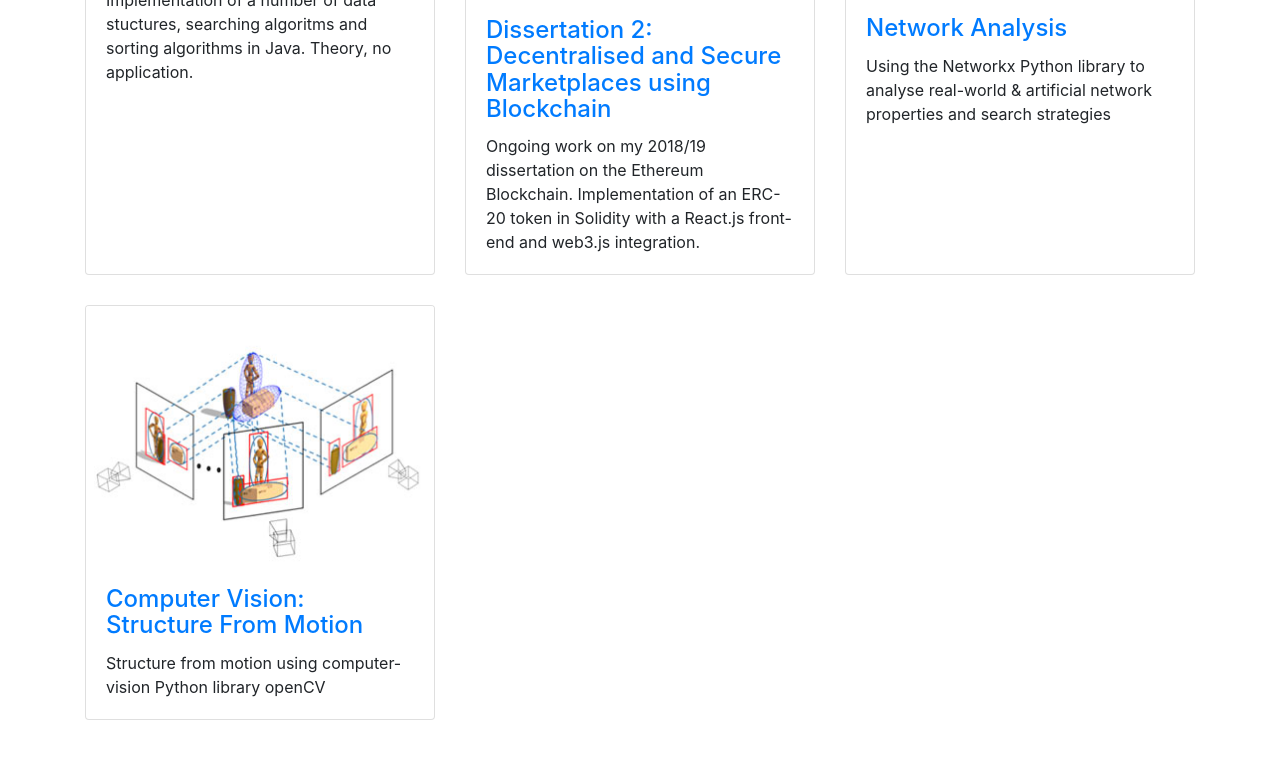
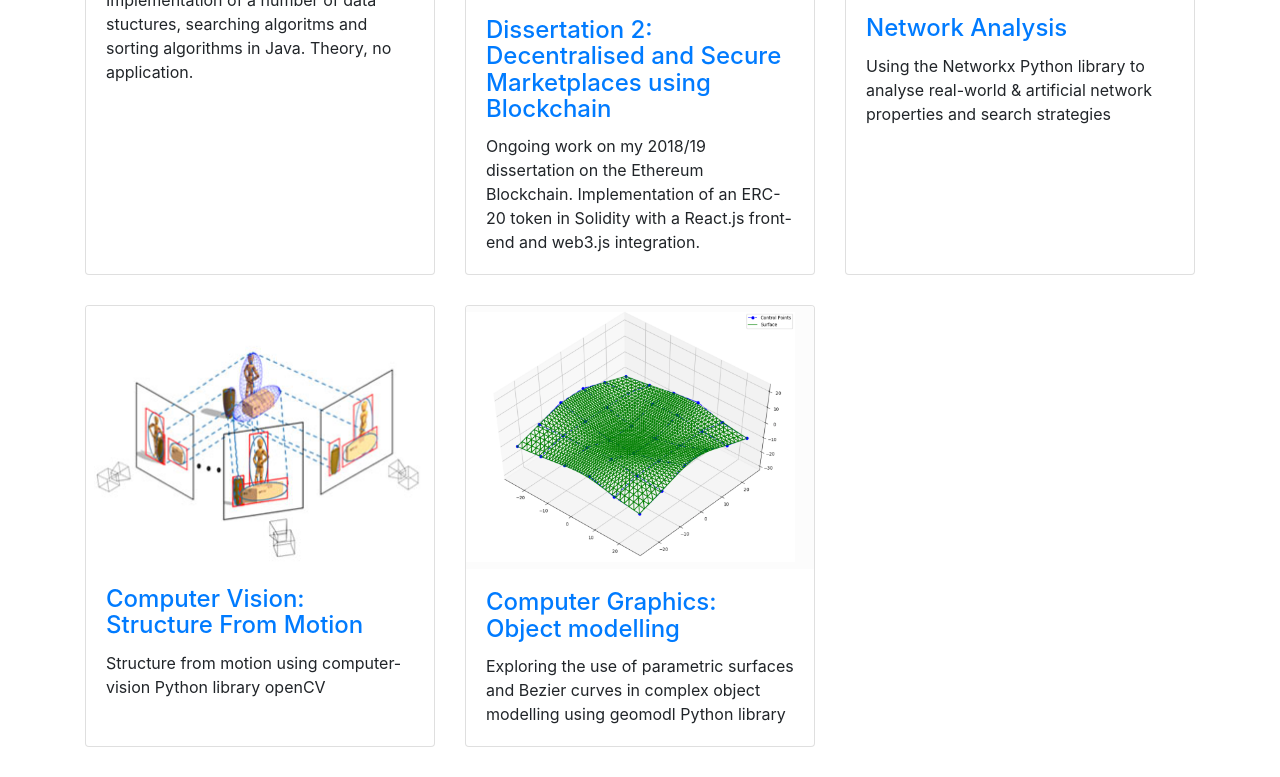
Before and after one commit to ChristianJohnston97/ChristianJohnston97.github.io, a website: page academic.html in a window 1280 px wide. Shown: the part 2808-3585 px from the top of the page. Before the commit the page ends 3558 px from the top, so only its background shows below. Drawn offline with Linux system fonts and the light colour scheme.

Commit message:
Update academic.html

```diff
--- a/academic.html
+++ b/academic.html
@@ -250,6 +250,20 @@
             </div>
           </div>
         </div>
+	<div class="col-lg-4 col-sm-6 portfolio-item">
+          <div class="card h-100">
+            <a href="https://github.com/ChristianJohnston97/ComputerGraphics2"><img class="card-img-top" src="http://christianjohnston97.github.io/Photos/scene.png" alt=""></a>
+            <div class="card-body">
+              <h4 class="card-title">
+		<a href="https://github.com/ChristianJohnston97/ComputerGraphics2">Computer Graphics: Object modelling </a>
+              </h4>
+              <p class="card-text">Exploring the use of parametric surfaces and Bezier curves in complex object modelling using geomodl Python library</p>
+            </div>
+          </div>
+        </div>
+
+
+
 
 
       <!-- Pagination -->
```
